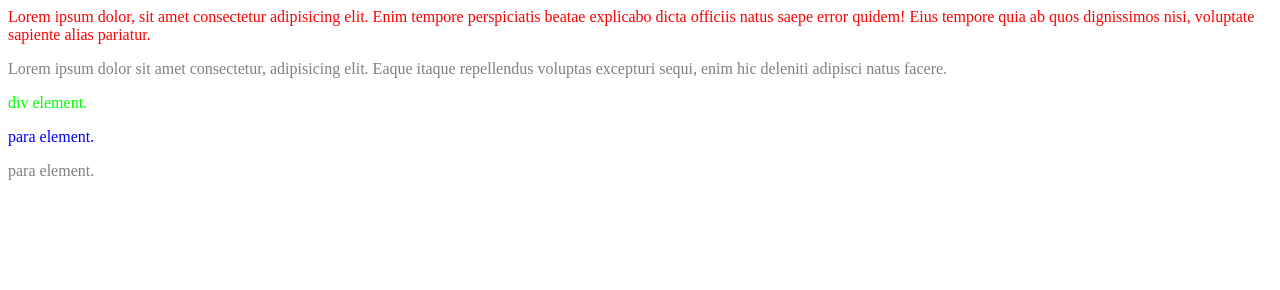
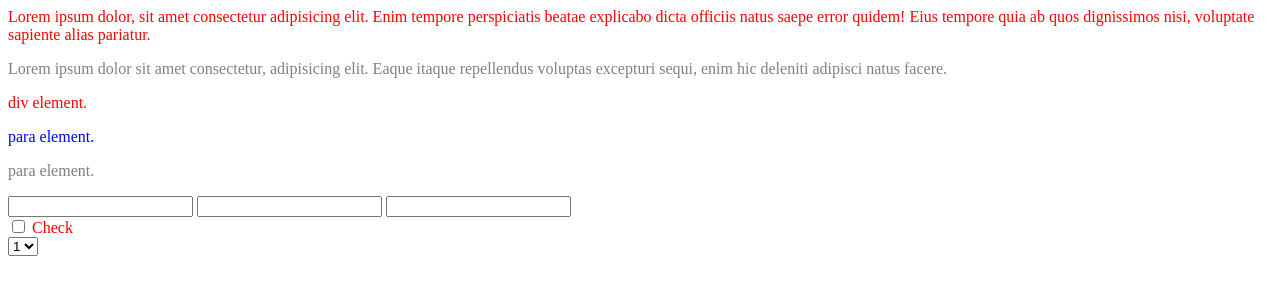
Before and after one commit to r4mkum4r/carrots, a plain HTML site: page index.html in a window 1280 px wide. Drawn offline with Linux system fonts and the light colour scheme.

Commit message:
Selectors

```diff
--- a/index.html
+++ b/index.html
@@ -14,10 +14,6 @@
 
     .para {
       color: gray;
-    }
-
-    div {
-      color: #00ff00;
     }
   </style>
 </head>
@@ -41,6 +37,22 @@
   <p class="para">
     para element.
   </p>
+
+  <input type="text" class="text-1">
+  <input type="text" class="text-2">
+  <input type="text" class="text-3">
+  <br>
+  <input type="checkbox"> Check
+  <br>
+  <select name="select" id="">
+    <option value="1">1</option>
+    <option value="2">2</option>
+  </select>
+
+  <script>
+    // to fetch first match - document.querySelector(*selector*);
+    // to fetch all matches - document.querySelectorAll(*selector*);
+  </script>
 </body>
 
 </html>
```
